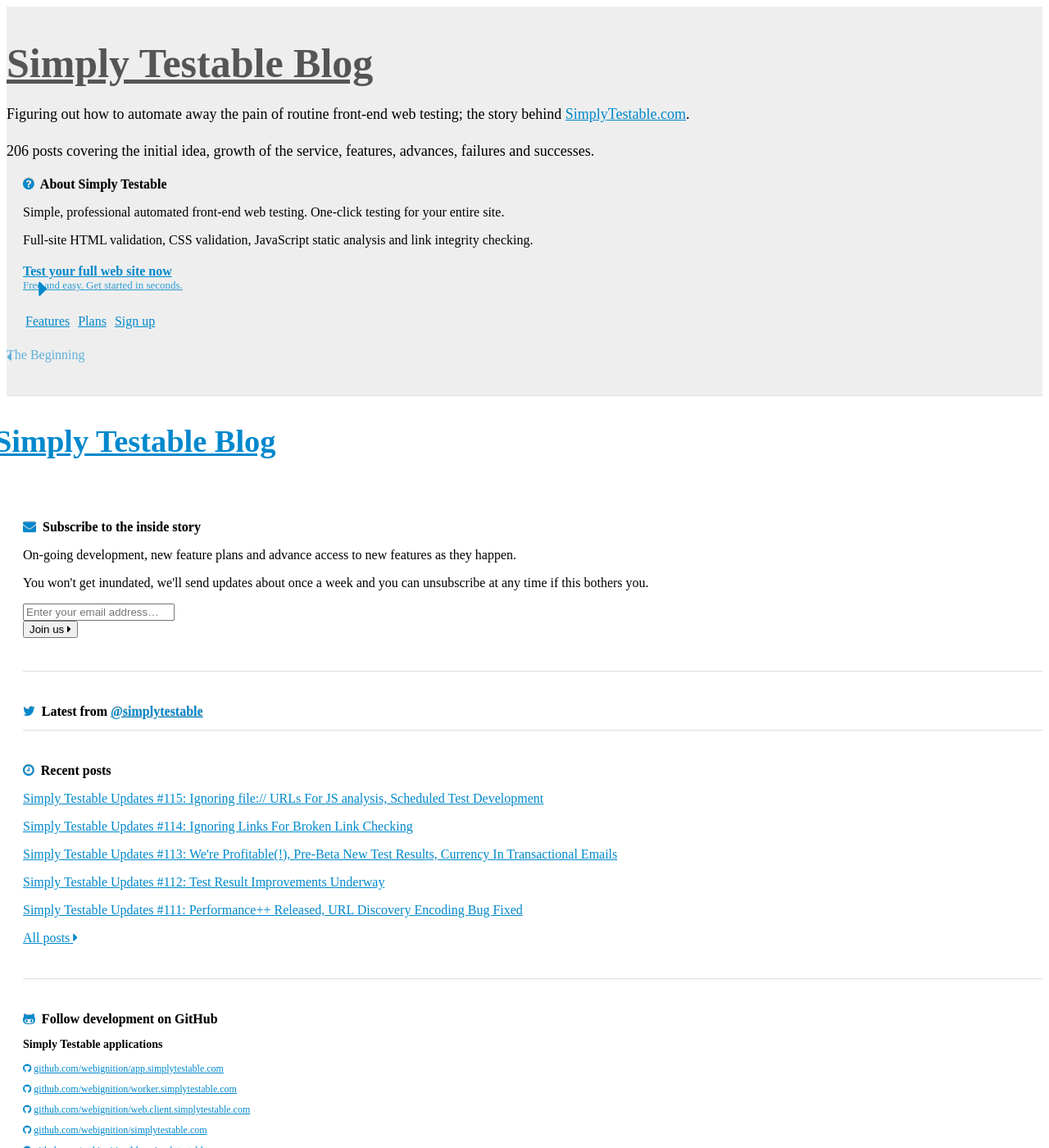
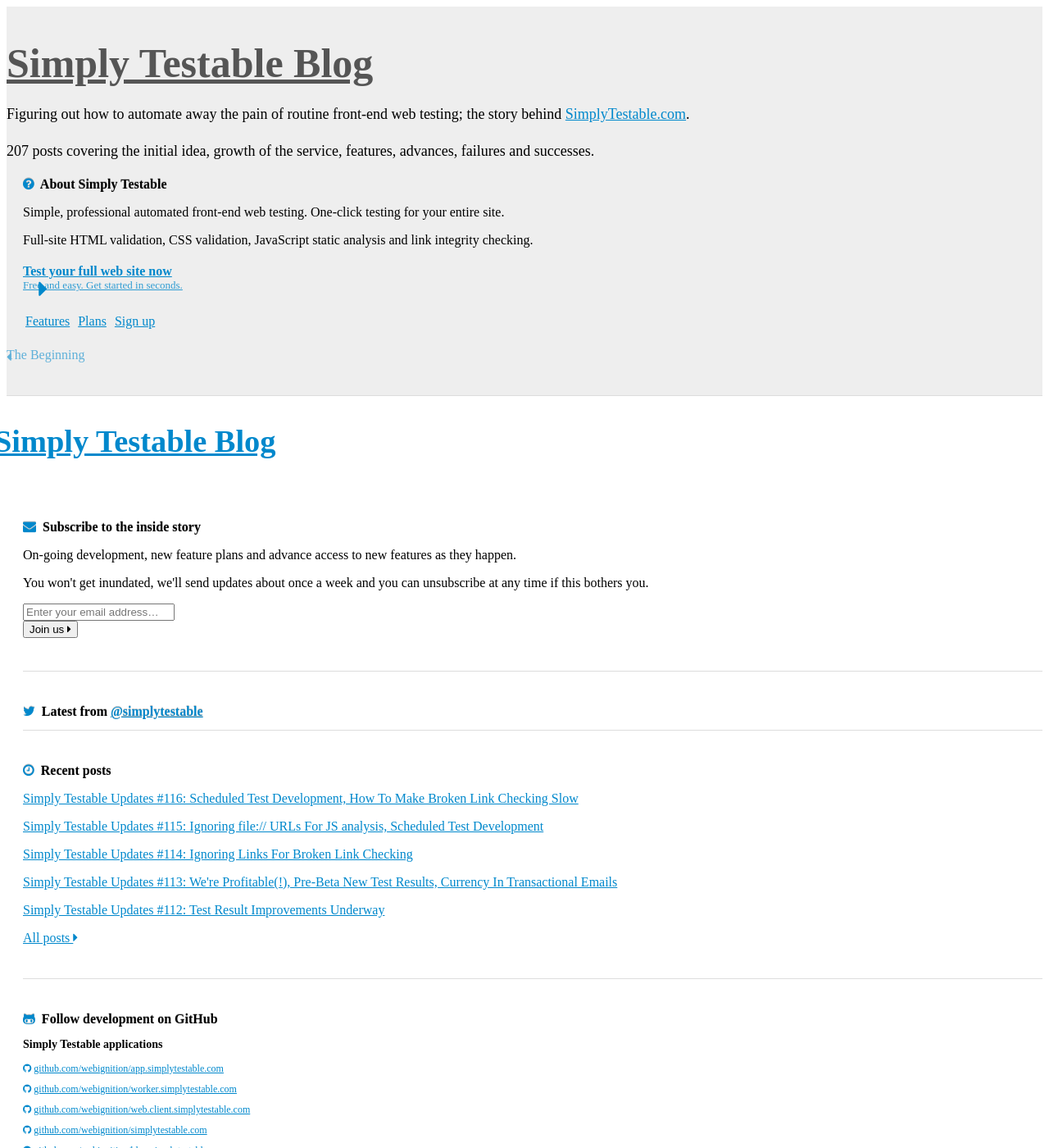
Before and after one commit to webignition/blog.simplytestable.com, a Jekyll site: the page built from index.html, in a window 1280 px wide and 1400 px high. Shown: the whole window at 82% size. Built offline with Jekyll 4.4.1, drawn with Linux system fonts in a browser that asks for light colours; nearby versions of some CDN libraries; comment, search, counter and statistics services are not loaded; a style sheet for code colours, icons or effects is not loaded.

```diff
--- /dev/null
+++ b/_posts/2015/2015-03-11-simply-testable-updates-116.html
@@ -0,0 +1,15 @@
+---
+layout: newsletter
+title: "Simply Testable Updates #116: Scheduled Test Development, How To Make Broken Link Checking Slow"
+author:
+    name: Jon Cram
+    url: http://webignition.net
+continue_reading: false
+newsletter:
+    issue_number: 115th
+    url: http://us5.campaign-archive1.com/?u=ac75e33d993d2b502e333ddd0&amp;id=9092b969d4
+    highlights:
+      - <a href="http://us5.campaign-archive1.com/?u=ac75e33d993d2b502e333ddd0&amp;id=9092b969d4#scheduled-test-development">Scheduled Test Development</a>
+      - <a href="http://us5.campaign-archive1.com/?u=ac75e33d993d2b502e333ddd0&amp;id=9092b969d4#how-to-make-broken-link-checking-slow">How To Make Broken Link Checking Slow</a>
+    closing_sentence: Expect the next newsletter in a week from now on 18 March 2015
+---
--- a/archive/index.html
+++ b/archive/index.html
@@ -6,6 +6,28 @@ is_archive: true
 <ol class="archive">
 
 
+    <li value="207">
+        <h2><a href="/simply-testable-updates-116/">Simply Testable Updates #116: Scheduled Test Development, How To Make Broken Link Checking Slow </a></h2>
+        <p class="post-date">March 11, 2015</p>
+
+
+
+
+
+
+
+
+
+    <p>
+        Our <a href="http://us5.campaign-archive1.com/?u=ac75e33d993d2b502e333ddd0&amp;id=9092b969d4">115th updates newsletter</a> went out today.
+    </p>
+
+
+
+
+    </li>
+
+
     <li value="206">
         <h2><a href="/simply-testable-updates-115/">Simply Testable Updates #115: Ignoring file:// URLs For JS analysis, Scheduled Test Development </a></h2>
         <p class="post-date">March  4, 2015</p>
```
